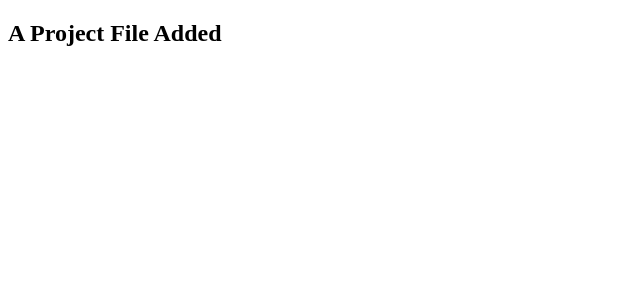
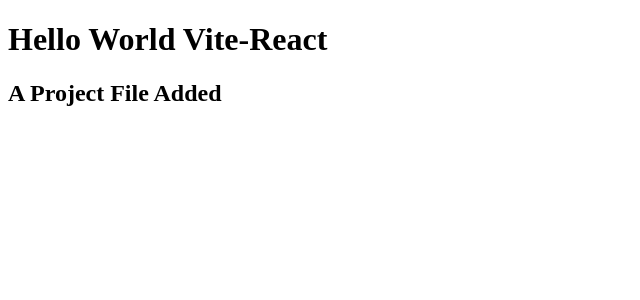
Before and after one commit to Sumit021995/react-js-study, a React (Vite) app in the folder vit-react/01Basic-react-vit/: page / in a window 1280 px wide. Shown: the top 300 px of the page, without its empty margins (0-640 px from the left). Built offline with nearby package versions, Linux system fonts and the light colour scheme.

Commit message:
some edits to test

```diff
--- a/vit-react/01Basic-react-vit/src/App.jsx
+++ b/vit-react/01Basic-react-vit/src/App.jsx
@@ -1,13 +1,9 @@
-import Project from './Project'
+
 import React from 'react'
 function App() {
   return (
-    <>
-    <Project/>
 
-
-    </>
-
+      <h1>Hello World Vite-React</h1>
   )
 }
 
--- a/vit-react/01Basic-react-vit/src/main.jsx
+++ b/vit-react/01Basic-react-vit/src/main.jsx
@@ -1,8 +1,14 @@
 import React from 'react'
 import ReactDOM from 'react-dom/client'
 import App from './App.jsx'
+import Project from './Project.jsx'
 
 
 ReactDOM.createRoot(document.getElementById('root')).render(
-    <App />
+  <>
+  <App />
+  <Project/>
+
+  </>
+
 )
```
